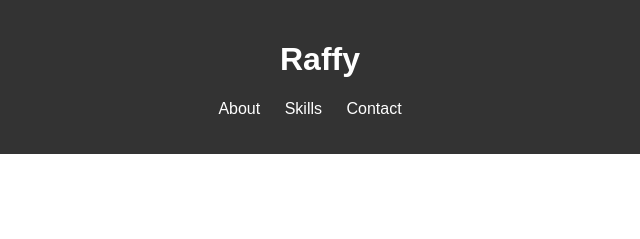
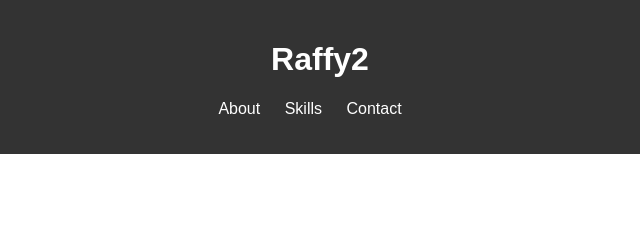
Before and after one commit to LuckV05/Luck, a plain HTML site: page index.html in a window 1280 px wide. Shown: the top 239 px of the page, 320-960 px from the left. Drawn offline with Linux system fonts and the light colour scheme.

Commit message:
changeraffy

```diff
--- a/index.html
+++ b/index.html
@@ -8,7 +8,7 @@
 </head>
 <body>
     <header>
-        <h1>Raffy</h1>
+        <h1>Raffy2</h1>
         <nav>
             <ul>
                 <li><a href="#about">About</a></li>
```
